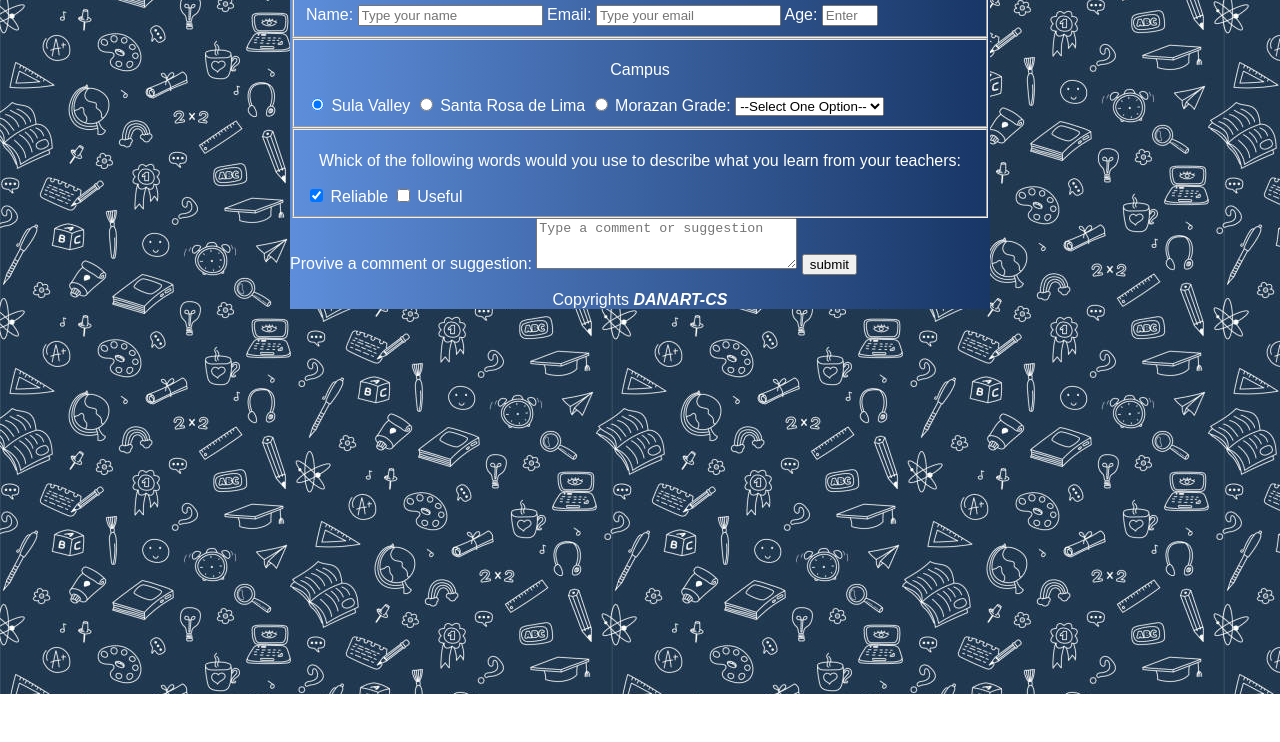
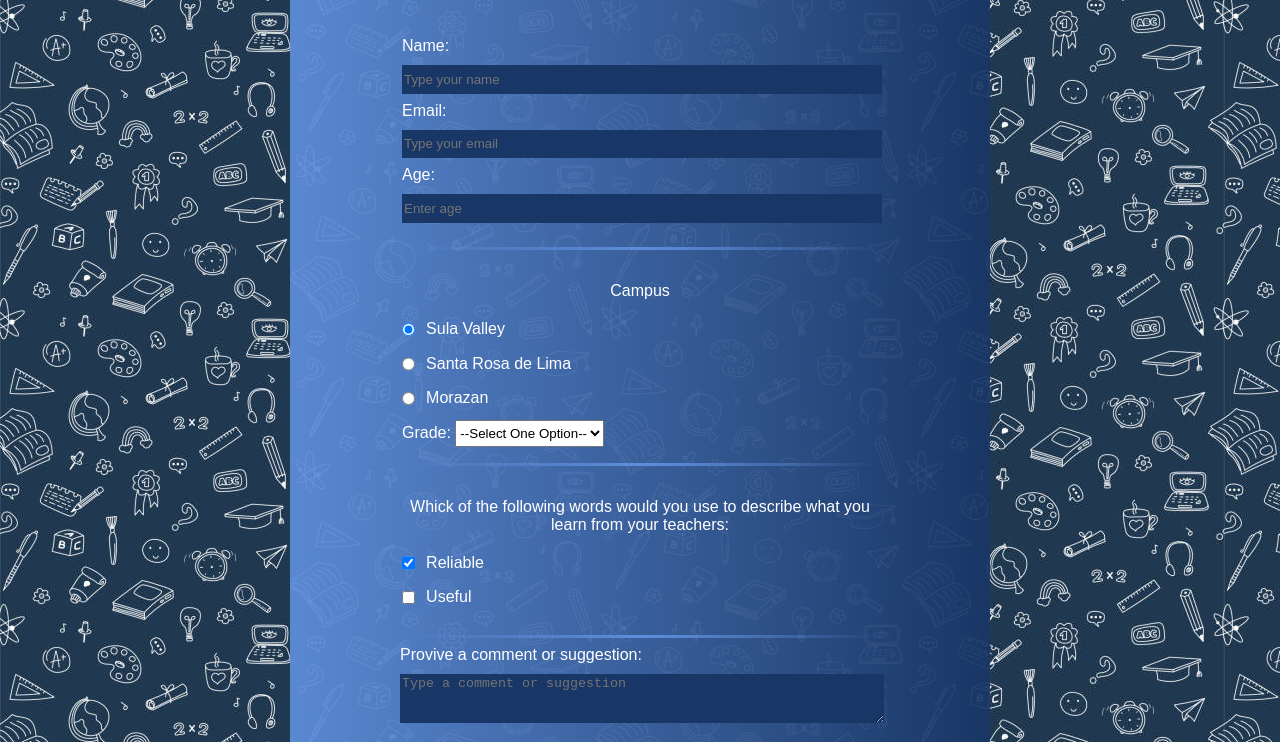
Before and after one commit to renejm10/BasicForm, a plain HTML site: page index.html in a window 1280 px wide. Shown: the part 138-880 px from the top of the page. Before the commit the page ends 832 px from the top, so only its background shows below. Drawn offline with Linux system fonts and the light colour scheme.

Commit message:
CSS was completed

```diff
--- a/index.html
+++ b/index.html
@@ -37,20 +37,20 @@
                     <fieldset>
                         <p id="campus">Campus</p>
                         <label id="sv-label" for="svcampus">
-                            <input id="svcampus" name="campus" type="radio" value="svcampus" checked/>
+                            <input id="svcampus" name="campus" type="radio" value="svcampus" class="inline" checked/>
                             Sula Valley
                         </label>
                         <label id="srl-label" for="srlcampus">
-                            <input id="srlcampus" name="campus" type="radio" value="srlcampus"/>
+                            <input id="srlcampus" name="campus" type="radio" value="srlcampus" class="inline"/>
                             Santa Rosa de Lima
                         </label>
                         <label id="mo-campus" for="mocampus">
-                            <input id="mocampus" name="campus" type="radio" value="mocampus"/>
+                            <input id="mocampus" name="campus" type="radio" value="mocampus" class="inline"/>
                             Morazan
                         </label>
                         <lable id="grade-label" for="dropdown">
                             Grade:
-                            <select id="dropdown">
+                            <select id="dropdown" class="inline">
                                 <option value="">--Select One Option--</option>
                                 <option value="1">7th Grade</option>
                                 <option value="2">8th Grade</option>
@@ -64,11 +64,11 @@
                     <fieldset>
                         <p id="rate">Whick of the following words would you use to describe what you learn from your teachers: </p>
                         <label id="reliable-label" for="reliable">
-                            <input id="reliable" name="evaluate" type="checkbox" value="reliable" checked/>
+                            <input id="reliable" name="evaluate" type="checkbox" value="reliable" class="inline" checked/>
                             Reliable
                         </label>
                         <label id="useful-label" for="useful">
-                            <input id="useful" name="evaluate" type="checkbox" value="useful"/>
+                            <input id="useful" name="evaluate" type="checkbox" value="useful" class="inline"/>
                             Useful
                         </label>
                     </fieldset>
--- a/style.css
+++ b/style.css
@@ -13,9 +13,63 @@ h1, p {
     text-align: center;
 }
 
+h1{
+    padding-top: 0.5em;
+}
+
 .main{
     width: 700px;
     margin-left: auto;
     margin-right: auto;
-    background-image: linear-gradient(90deg,#5e8edb,#183666);
+    background-image: linear-gradient(90deg,rgba(94, 142, 219,0.93),rgba(24, 54, 102,0.93));
 }
+
+form{
+    width: 60vh;
+    max-width: 500px;
+    min-width: 300px;
+    margin: 0 auto;
+    padding-bottom: 0.5em;
+}
+
+fieldset{
+    border: none;
+    padding: 1rem 0;
+    border-bottom: 3px solid transparent;
+    border-image: linear-gradient(0.25turn, rgba(255,255,255,0), rgb(94, 142, 219), rgba(255,255,255,0));
+    border-image-slice: 1;
+}
+
+label{
+    display: block;
+    margin: 0.5rem 0;
+}
+
+input, textarea, select{
+    margin:10px 0 0 0;
+    width: 100%;
+    min-height: 2em;
+}
+
+input, textarea{
+    background-color: rgb(24, 54, 102);
+    border: 1px rgb(24, 54, 102);
+    color:white;
+}
+
+.inline{
+    width: unset;
+    margin: 0 0.5em 0 0;
+    vertical-align: middle;
+}
+
+input [type=submit]{
+    display: block;
+    width: 60%;
+    margin: 1em auto;
+    height: 2em;
+    font-size: 1.1rem;
+    min-width: 300px;
+    background-color: rgb(24, 54, 102);
+    border-color: white;
+}
```
